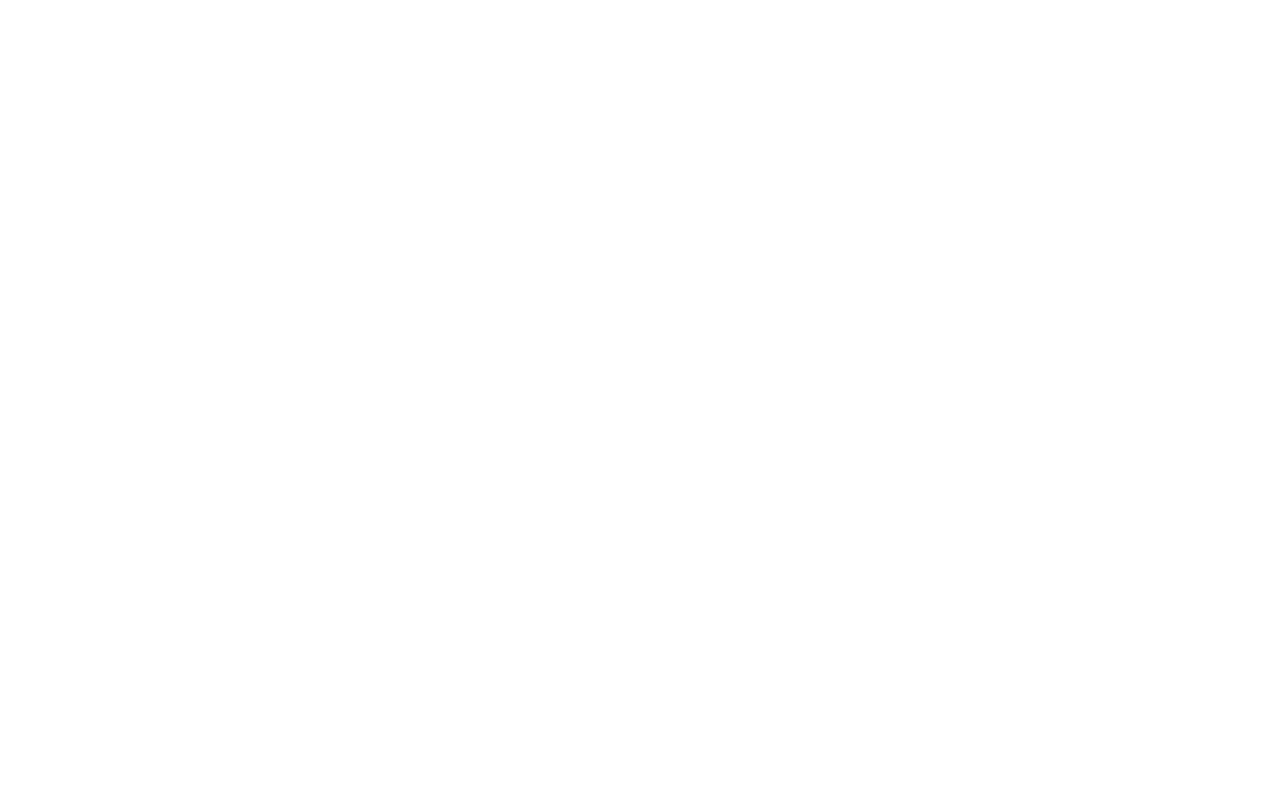
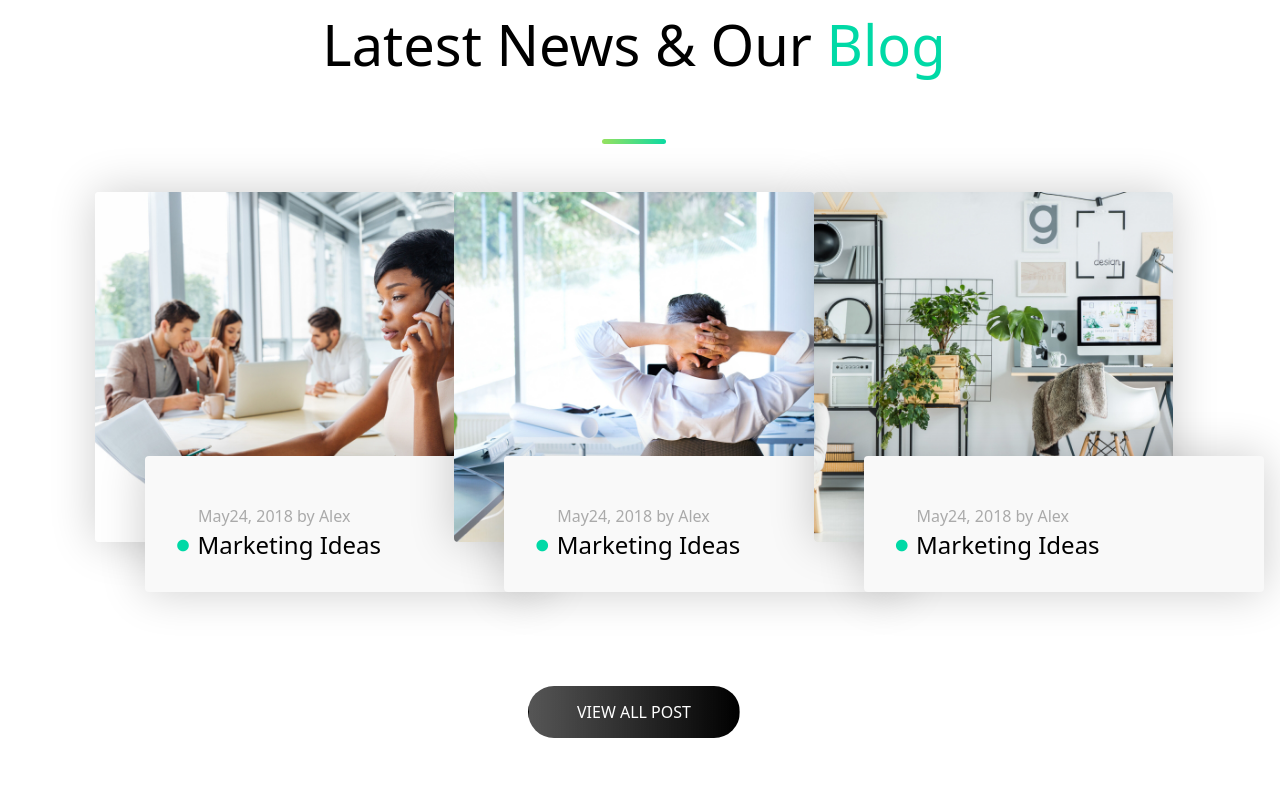
Before and after one commit to filauro1989/proj-html-vuejs, a Vue app: page / in a window 1280 px wide. Shown: the part 8700-9500 px from the top of the page. Before the commit the page ends 8521 px from the top, so only its background shows below. Built offline with nearby package versions, Linux system fonts and the light colour scheme; a web font is replaced by a local one.

Commit message:
seventhform done

```diff
--- a/src/assets/scss/partials/_variables.scss
+++ b/src/assets/scss/partials/_variables.scss
@@ -5,3 +5,4 @@
 $black-gradient: linear-gradient(to right, #0E0E0EB3 , black);
 $background-grey: #FAFAFA;
 $white-text: #F9F9F9;
+$background-white: #F9F9F9;
--- a/src/components/Main.vue
+++ b/src/components/Main.vue
@@ -6,6 +6,7 @@
         <Fourthform />
         <Fifthform />
         <Sixthform />
+        <Seventhform />
     </div>
 
 </template>
@@ -17,6 +18,7 @@
 import Fourthform from "./Fourthform.vue";
 import Fifthform from "./Fifthform.vue";
 import Sixthform from "./Sixthform.vue";
+import Seventhform from "./Seventhform.vue";
 
 export default {
     components: {
@@ -26,6 +28,7 @@
         Fourthform,
         Fifthform,
         Sixthform,
+        Seventhform,
     },
     name: 'Main',
 }
--- /dev/null
+++ b/src/components/Seventhform.vue
@@ -0,0 +1,113 @@
+<template>
+    <div class="container-fluid seventh-form">
+        <div class="wrapper w-85 mx-auto">
+            <div class="seventh-top d-flex flex-column justify-content-center align-items-center">
+                <div class="main-title">
+                    <h1 class="mt-black">Latest News & Our <span class="mt-green">Blog </span></h1>
+                </div>
+                <div class="jumbo-line"></div>
+            </div>
+            <div class="seventh-box d-flex justify-content-around">
+                <div id="seventh-first-card" class="seventh-card w-30 rounded position-relative">
+                    <div class="card-bottom rounded position-absolute">
+                        <p>May24, 2018 by Alex</p>
+                        <h4 class="d-flex align-items-center">
+                            <i class="fas fa-circle"></i>
+                            Marketing Ideas
+                        </h4>
+                    </div>
+                </div>
+                <div id="seventh-second-card" class="seventh-card w-30 rounded position-relative">
+                    <div class="card-bottom rounded position-absolute">
+                        <p>May24, 2018 by Alex</p>
+                        <h4 class="d-flex align-items-center">
+                            <i class="fas fa-circle"></i>
+                            Marketing Ideas
+                        </h4>
+                    </div>
+                </div>
+                <div id="seventh-third-card" class="seventh-card w-30 rounded position-relative">
+                    <div class="card-bottom rounded position-absolute">
+                        <p>May24, 2018 by Alex</p>
+                        <h4 class="d-flex align-items-center">
+                            <i class="fas fa-circle"></i>
+                            Marketing Ideas
+                        </h4>
+                    </div>
+                </div>
+            </div>
+            <div class="btn-container w-100 d-flex justify-center">
+                <div class="btn text-uppercase mx-auto">View All Post</div>
+            </div>
+        </div>
+
+    </div>
+</template>
+
+<script>
+export default {
+    name: 'Seventhform',
+}
+</script>
+
+<style lang="scss">
+    @import "../assets/scss/partials/_variables.scss";
+
+    .seventh-form {
+        .seventh-box {
+            #seventh-first-card {
+                background-image: url('../assets/img/serious-businesswoman-with-documents-talking-on-P9Q6LX6-1024.jpg');
+            }
+            #seventh-second-card {
+                background-image: url('../assets/img/Businessman-at-the-desk-in-his-office-resting--1024x768.jpg');
+            }
+            #seventh-third-card {
+                background-image: url('../assets/img/simple-home-office-with-tree-PBXRXYB-large-1024x768.jpg');
+            }
+            .seventh-card {
+                width: 500px;
+                height: 350px;
+                box-shadow: 0px 0px 46px rgba(0, 0, 0, .2);
+                background-repeat: no-repeat;
+                background-size: cover;
+                background-position: center;
+                .card-bottom {
+                    width: 400px;
+                    // height: 150px;
+                    padding: 1.5em 2em;
+                    background-color: $background-white;
+                    left: 50px;
+                    bottom: -50px;
+                    box-shadow: 0px 0px 46px rgba(0, 0, 0, .2);
+                    p {
+                        padding-left: 1.3em;
+                        padding-top: 1.5em;
+                        margin-bottom: 0.2em;
+                        color: $light-grey-text;
+                    }
+                    h4 {
+                        font-weight: normal;
+                        i {
+                            font-size: 0.5em;
+                            padding-right: 0.7em;
+                            color: $green-text;
+                        }
+                    }
+
+                }
+            }
+        }
+        .btn-container {
+            padding-top: 3em;
+            .btn {
+                background-image: $black-gradient;
+                padding: 0.8em 3em;
+                color: white;
+                border-radius: 2em;
+                margin-top: 6em;
+            };
+        }
+    }
+
+
+</style>
```
